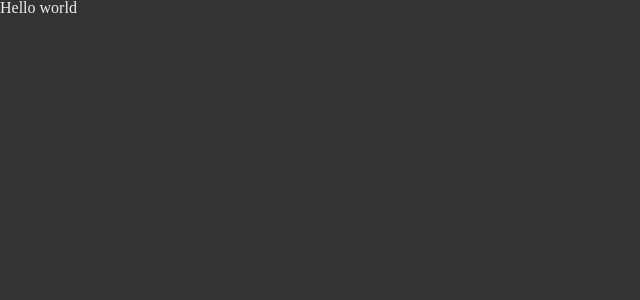
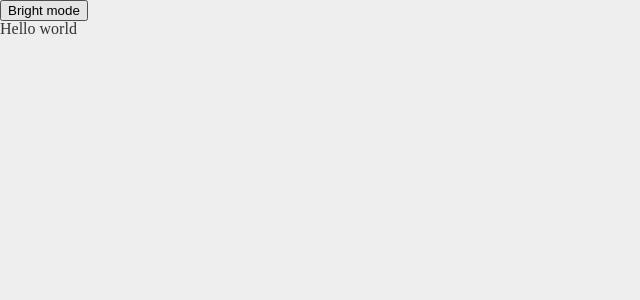
Before and after one commit to Johnyworld/devlog-legacy, a React (Create React App) app: page / in a window 1280 px wide. Shown: the top 300 px of the page, without its empty margins (0-640 px from the left). Built offline with nearby package versions, Linux system fonts and the light colour scheme.

Commit message:
Add Bright/Dark Mode

```diff
--- a/src/App.tsx
+++ b/src/App.tsx
@@ -1,12 +1,23 @@
 import * as React from 'react';
+import { useState, useCallback } from 'react';
 import { ThemeProvider } from 'styled-components';
 import GlobalStyles from './Theme/GlobalStyles';
-import theme from './Theme/Theme';
+import darkTheme from './Theme/DarkTheme';
+import brightTheme from './Theme/BrightTheme';
+import ThemeModeButton from './Components/Atoms/Buttons/ThemeModeButton';
 
 const App:React.FC = () => {
+    const [ brightMode, setBrightMode ] = useState( true );
+
+    const onChangeMode = useCallback(() => {
+        if ( brightMode ) setBrightMode( false );
+        else setBrightMode( true );
+    }, [ brightMode ])
+
     return (
-        <ThemeProvider theme={theme}>
+        <ThemeProvider theme={ brightMode ? brightTheme : darkTheme }>
             <GlobalStyles />
+            <ThemeModeButton isBrightMode={brightMode} onChange={onChangeMode} />
             <div className="App">
                 Hello world
             </div>
--- /dev/null
+++ b/src/Components/Atoms/Buttons/ThemeModeButton.tsx
@@ -0,0 +1,14 @@
+import * as React from 'react';
+
+interface Props {
+    isBrightMode: boolean;
+    onChange: (event: React.MouseEvent<HTMLElement, MouseEvent>) => void
+}
+
+const ThemeModeButton:React.FC<Props> = ({ isBrightMode, onChange }) => {
+    return (
+        <button onClick={onChange}>{ isBrightMode ? 'Bright mode' : 'Dark mode' }</button>
+    )
+}
+
+export default ThemeModeButton;
--- /dev/null
+++ b/src/Theme/BrightTheme.ts
@@ -0,0 +1,10 @@
+import { DefaultTheme } from 'styled-components';
+
+const brightTheme:DefaultTheme = {
+    color: {
+        background: '#eee',
+        normalFont: '#333'
+    }
+}
+
+export default brightTheme;
```
Also changed, not shown: src/Theme/DarkTheme.ts (renamed from src/Theme/Theme.ts).
